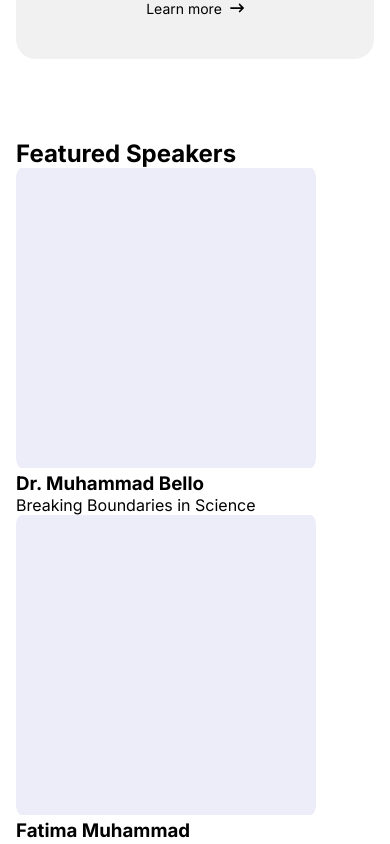
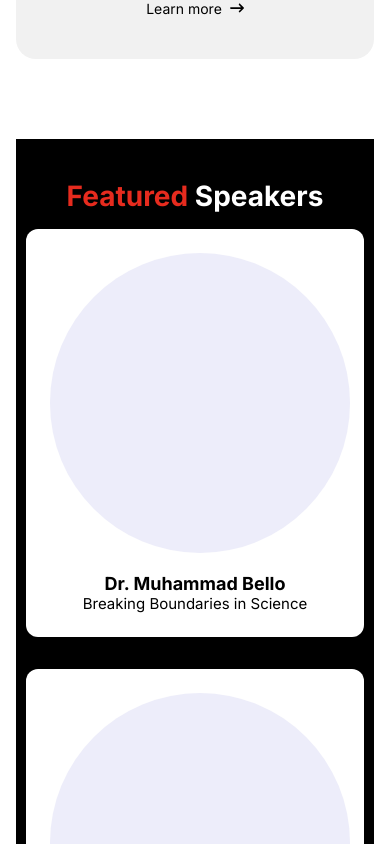
Before and after one commit to Meetkamal256/tedxkashere, a Next.js app: page / in a window 390 px wide. Shown: the part 900-1744 px from the top of the page. Built offline with nearby package versions, Linux system fonts and the light colour scheme.

Commit message:
style(featuredSpeakers) component for mobile

```diff
--- a/app/components/featuredSpeakers/FeaturedSpeakers.tsx
+++ b/app/components/featuredSpeakers/FeaturedSpeakers.tsx
@@ -9,7 +9,7 @@ const FeaturedSpeakers = () => {
   return (
     <section className="container">
       <div className={styles.speakersSection}>
-        <h2 className={styles.heading}>Featured Speakers</h2>
+        <h2 className={styles.heading}>Featured <span className={styles.span}>Speakers</span></h2>
         <div className={styles.grid}>
           {featuredSpeakers.map((speaker) => (
             <div className={styles.card} key={speaker.id}>
--- a/app/components/featuredSpeakers/featured-speakers.module.css
+++ b/app/components/featuredSpeakers/featured-speakers.module.css
@@ -0,0 +1,51 @@
+.speakersSection {
+  background: #000;
+  padding: 40px 10px;
+  text-align: center;
+  width: 100%;
+  max-width: 100%;
+}
+
+.heading {
+  font-weight: 700;
+  color: #e62b1e;
+  font-size: 28px;
+  margin-bottom: 16px;
+}
+
+.span {
+  color: #fff;
+}
+
+.grid {
+  display: grid;
+  grid-template-columns: 1fr;
+  gap: 32px;
+}
+
+.card {
+  background-color: #fff;
+  padding: 24px;
+  border-radius: 12px;
+  box-shadow: 0 4px 16px rgba(0, 0, 0, 0.05);
+  transition: transform 0.3s ease;
+  overflow: hidden;
+  cursor: pointer;
+}
+
+.card:hover {
+  transform: translateY(-6px);
+}
+
+.image {
+  border-radius: 50%;
+  margin-bottom: 16px;
+  object-fit: cover;
+}
+.name {
+  font-size: 18px;
+}
+
+.topic {
+  font-size: 15px;
+}
```
